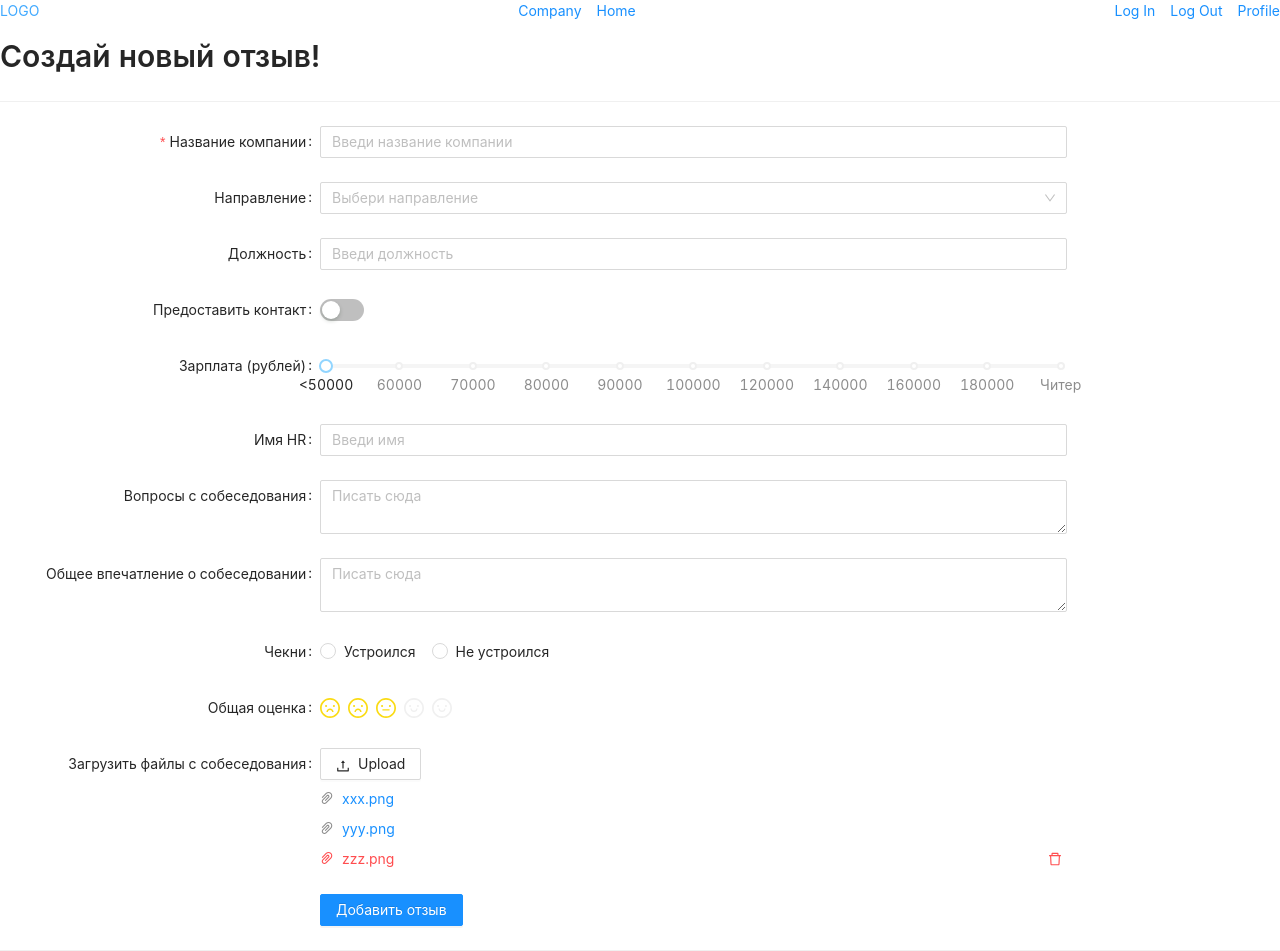
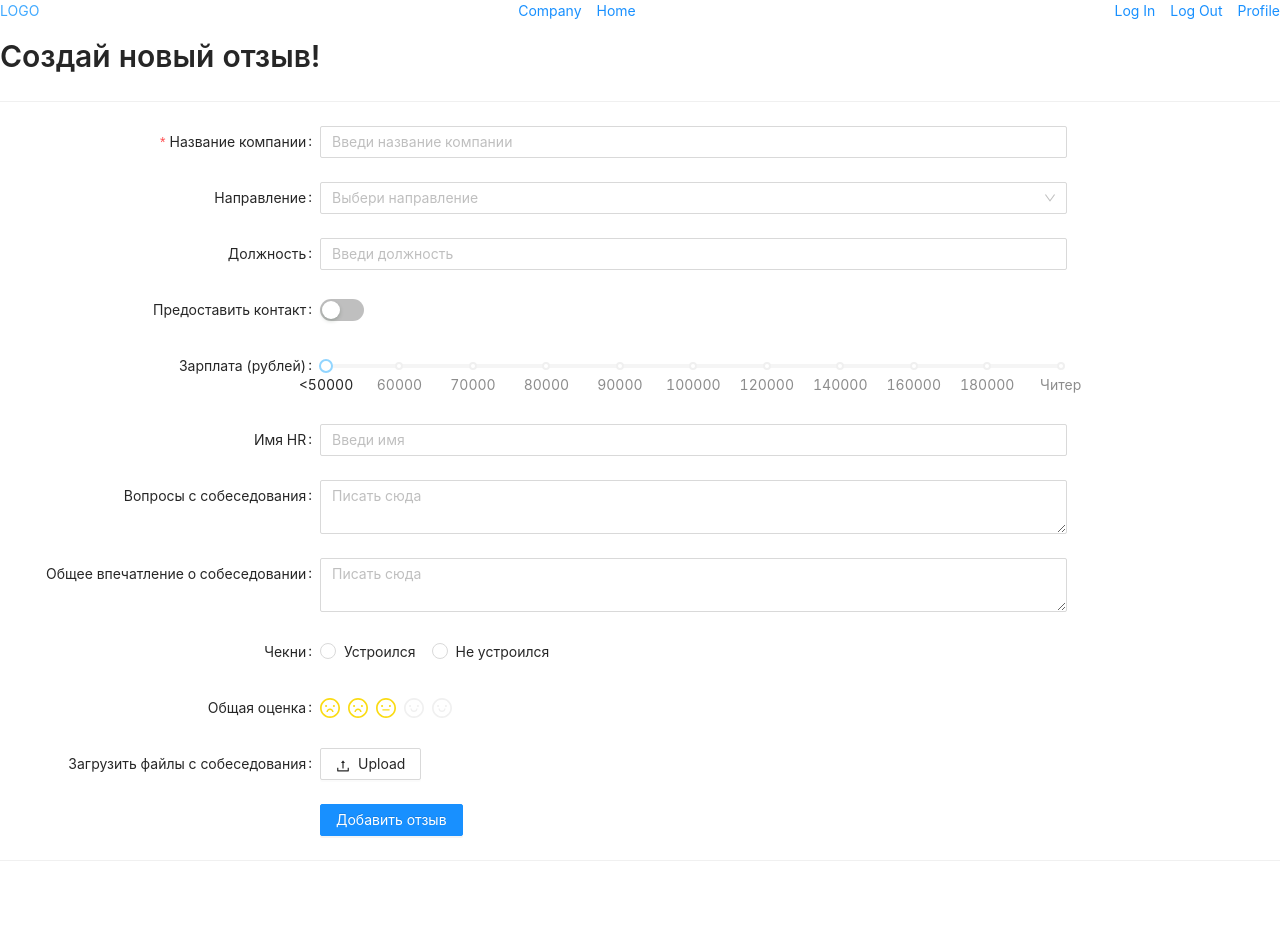
Before and after one commit to SlavaSvirov/interview, a React (Create React App) app in the folder frontend/: page /profile/addReview in a window 1280 px wide. After the commit the page ends 861 px from the top, so only its background shows below. Built offline with nearby package versions, Linux system fonts and the light colour scheme.

Commit message:
try 1 add multer

```diff
--- a/frontend/package.json
+++ b/frontend/package.json
@@ -8,6 +8,7 @@
     "@testing-library/user-event": "^12.8.3",
     "antd": "^4.16.1",
     "install": "^0.13.0",
+    "multer": "^1.4.2",
     "npm": "^7.15.1",
     "react": "^17.0.2",
     "react-dom": "^17.0.2",
--- a/frontend/src/components/AddReview/AddReview.jsx
+++ b/frontend/src/components/AddReview/AddReview.jsx
@@ -1,10 +1,25 @@
 import { Avatar } from 'antd';
 import { AntDesignOutlined } from '@ant-design/icons';
 
-import {Form,Select,InputNumber, Divider, Input,  Switch,Radio,Slider,Button, Upload,Rate,Checkbox,Row, Col, Typography} from 'antd';
+import {
+  Form,
+  Select,
+  InputNumber,
+  Divider,
+  Input,
+  Switch,
+  Radio,
+  Slider,
+  Button,
+  Upload,
+  Rate,
+  Checkbox,
+  Row,
+  Col,
+  Typography,
+} from 'antd';
 import { UploadOutlined, InboxOutlined } from '@ant-design/icons';
-import { FrownOutlined, MehOutlined, SmileOutlined} from '@ant-design/icons';
-
+import { FrownOutlined, MehOutlined, SmileOutlined } from '@ant-design/icons';
 
 const { Title } = Typography;
 
@@ -38,39 +53,38 @@ const normFile = (e) => {
 
 // =================================Для загрузки файлов==================================
 
-const props = {
-  action: 'https://www.mocky.io/v2/5cc8019d300000980a055e76',
-  onChange({ file, fileList }) {
-    if (file.status !== 'uploading') {
-      console.log(file, fileList);
-    }
-  },
-  defaultFileList: [
-    {
-      uid: '1',
-      name: 'xxx.png',
-      status: 'done',
-      response: 'Server Error 500', // custom error message to show
-      url: 'http://www.baidu.com/xxx.png',
-    },
-    {
-      uid: '2',
-      name: 'yyy.png',
-      status: 'done',
-      url: 'http://www.baidu.com/yyy.png',
-    },
-    {
-      uid: '3',
-      name: 'zzz.png',
-      status: 'error',
-      response: 'Server Error 500', // custom error message to show
-      url: 'http://www.baidu.com/zzz.png',
-    },
-  ],
-};
+// const props = {
+//   action: 'https://www.mocky.io/v2/5cc8019d300000980a055e76',
+//   onChange({ file, fileList }) {
+//     if (file.status !== 'uploading') {
+//       console.log(file, fileList);
+//     }
+//   },
+//   defaultFileList: [
+//     {
+//       uid: '1',
+//       name: 'xxx.png',
+//       status: 'done',
+//       response: 'Server Error 500', // custom error message to show
+//       url: 'http://www.baidu.com/xxx.png',
+//     },
+//     {
+//       uid: '2',
+//       name: 'yyy.png',
+//       status: 'done',
+//       url: 'http://www.baidu.com/yyy.png',
+//     },
+//     {
+//       uid: '3',
+//       name: 'zzz.png',
+//       status: 'error',
+//       response: 'Server Error 500', // custom error message to show
+//       url: 'http://www.baidu.com/zzz.png',
+//     },
+//   ],
+// };
 
 // ===================================== Компонент ADDREVIEW =======================================
-
 
 const AddReview = () => {
   const onFinish = (values) => {
@@ -79,8 +93,7 @@ const AddReview = () => {
 
   return (
     <div>
-
-<Title  level={2}>Создай новый отзыв!</Title>
+      <Title level={2}>Создай новый отзыв!</Title>
       <Divider></Divider>
       <Form
         name="validate_other"
@@ -92,7 +105,6 @@ const AddReview = () => {
           rate: 3.5,
         }}
       >
-
         <Form.Item
           name="select-multiple"
           label="Название компании"
@@ -104,7 +116,6 @@ const AddReview = () => {
             },
           ]}
         >
-
           <Select mode="multiple" placeholder="Введи название компании">
             <Option value="red">Яндекс</Option>
             <Option value="green">OZON</Option>
@@ -112,7 +123,8 @@ const AddReview = () => {
           </Select>
         </Form.Item>
 
-      <Form.Item label="Направление"
+        <Form.Item
+          label="Направление"
           rules={[
             {
               required: true,
@@ -120,7 +132,6 @@ const AddReview = () => {
             },
           ]}
         >
-
           <Select placeholder="Выбери направление">
             <Option value="china">Frontend</Option>
             <Option value="usa">Backend</Option>
@@ -128,12 +139,15 @@ const AddReview = () => {
           </Select>
         </Form.Item>
 
-        <Form.Item name={['user', 'website']} label="Должность" >
+        <Form.Item name="position" label="Должность">
           <Input placeholder="Введи должность" />
         </Form.Item>
 
-
-      <Form.Item name="switch" label="Предоставить контакт" valuePropName="checked">
+        <Form.Item
+          name="switch"
+          label="Предоставить контакт"
+          valuePropName="checked"
+        >
           <Switch />
         </Form.Item>
 
@@ -159,15 +173,15 @@ const AddReview = () => {
           />
         </Form.Item>
 
-      <Form.Item name={['user', 'website']} label="Имя HR">
+        <Form.Item name="HRname" label="Имя HR">
           <Input placeholder="Введи имя" />
         </Form.Item>
 
-      <Form.Item name={['user', 'introduction']} label="Вопросы с собеседования">
+        <Form.Item name="questions" label="Вопросы с собеседования">
           <Input.TextArea placeholder="Писать сюда" />
         </Form.Item>
 
-      <Form.Item name={['user', 'introduction']} label="Общее впечатление о собеседовании">
+        <Form.Item name="opinion" label="Общее впечатление о собеседовании">
           <Input.TextArea placeholder="Писать сюда" />
         </Form.Item>
 
@@ -178,28 +192,26 @@ const AddReview = () => {
           </Radio.Group>
         </Form.Item>
 
-
         <Form.Item name="rate" label="Общая оценка">
-    <Rate defaultValue={3} character={({ index }) => customIcons[index + 1]} />
+          <Rate
+            defaultValue={3}
+            character={({ index }) => customIcons[index + 1]}
+          />
         </Form.Item>
 
         <Form.Item
-        name="upload"
+          name="image"
           label="Загрузить файлы с собеседования"
           valuePropName="fileList"
           getValueFromEvent={normFile}
-
         >
           {/* <Upload name="logo" action="/upload.do" listType="picture">
           <Button icon={<UploadOutlined />}>Click to upload</Button>
         </Upload> */}
-<Upload {...props}>
+          <Upload>
             <Button icon={<UploadOutlined />}>Upload</Button>
           </Upload>
-
         </Form.Item>
-
-
 
         <Form.Item
           wrapperCol={{
@@ -213,13 +225,8 @@ const AddReview = () => {
         </Form.Item>
       </Form>
       <Divider plain></Divider>
-
     </div>
   );
 };
 
-
-
-
-
-export default AddReview
+export default AddReview;
--- a/frontend/src/components/CustomAutoComplete/CustomAutoComplete.jsx
+++ b/frontend/src/components/CustomAutoComplete/CustomAutoComplete.jsx
@@ -52,7 +52,10 @@ const CustomAutoComplete = () => {
         width: 1300,
         margin: 50,
       }}
-      options={options}
+      options={[{ value: 'yandex' }, { value: 'rambler' }]}
+      filterOption={(inputValue, option) =>
+        option.value.toUpperCase().indexOf(inputValue.toUpperCase()) !== -1
+      }
       onSelect={onSelect}
       onSearch={handleSearch}
     >
--- a/frontend/src/components/ProfileInfo/ProfileInfo.jsx
+++ b/frontend/src/components/ProfileInfo/ProfileInfo.jsx
@@ -1,7 +1,8 @@
 import Reviews from '../Reviews/Reviews';
+import Sort from '../Sort/Sort';
 import UploadPhoto from '../UploadPhoto/UploadPhoto';
 
-function ProfileInfo({ data }) {
+function ProfileInfo({ data, onSort }) {
   return (
     <div>
       <div>
@@ -17,9 +18,10 @@ function ProfileInfo({ data }) {
         </form>
       </div>
       <div>
+        <Sort onSort={onSort} />
         Мои последние отзывы :
         {data.map((review) => {
-          return <Reviews review={review} />;
+          return <Reviews key={review.author} review={review} />;
         })}
       </div>
     </div>
--- a/frontend/src/components/Reviews/Reviews.jsx
+++ b/frontend/src/components/Reviews/Reviews.jsx
@@ -56,8 +56,7 @@ const Reviews = ({ review }) => {
         </div>
         <div className="main">
           <div className="author d-flex">
-            <span>{review.author}</span>
-            <span>{moment().fromNow()}</span>
+            <span>{review.author}</span> <span>{moment().fromNow()}</span>
           </div>
           <div>
             <span>{review.created}</span>
@@ -69,7 +68,6 @@ const Reviews = ({ review }) => {
           <div>ЗП: {review.salary}</div>
           <div>Собеседовал: {review.interviewee}</div>
           <div>Вопросы на собеседовании: {review.questions}</div>
-          <div>Собеседовал: {review.interviewee}</div>
           <div className="content">
             <p>{review.review}</p>
           </div>
--- a/frontend/src/components/UploadPhoto/UploadPhoto.jsx
+++ b/frontend/src/components/UploadPhoto/UploadPhoto.jsx
@@ -12,14 +12,21 @@ const UploadPhoto = () => {
     },
   ]);
 
-  const onChange = ({ fileList: newFileList }) => {
-    setFileList(newFileList);
+  const onChange = (e) => {
+    console.log(e);
+    // {
+    //   fileList: newFileList;
+    // }
+    // let formData = new FormData();
+    // formData.append('avatar', e.file.originFileObj);
+    // axios.post('/image');
+    // setFileList(newFileList);
   };
 
-  const onPreview = async file => {
+  const onPreview = async (file) => {
     let src = file.url;
     if (!src) {
-      src = await new Promise(resolve => {
+      src = await new Promise((resolve) => {
         const reader = new FileReader();
         reader.readAsDataURL(file.originFileObj);
         reader.onload = () => resolve(reader.result);
@@ -34,7 +41,8 @@ const UploadPhoto = () => {
   return (
     <div>
       <Upload
-    // <ImgCrop rotate>
+        // <ImgCrop rotate>
+        name="image"
         action="https://www.mocky.io/v2/5cc8019d300000980a055e76"
         listType="picture-card"
         fileList={fileList}
@@ -43,13 +51,9 @@ const UploadPhoto = () => {
       >
         {fileList.length < 5 && '+ Upload'}
       </Upload>
-
-      </div>
-      // </ImgCrop>
+    </div>
+    // </ImgCrop>
   );
 };
 
-
-
-
-export default UploadPhoto
+export default UploadPhoto;
```
Also changed, not shown: frontend/src/App.jsx (+7 -7 lines), frontend/src/redux/initState.js (renamed from frontend/redux/initState.js), frontend/src/redux/reducers/reviewsReducer.js (renamed from frontend/redux/reducers/reviewsReducer.js), frontend/src/redux/reducers/rootReducer.js (renamed from frontend/redux/reducers/rootReducer.js), frontend/src/redux/types/types.js (renamed from frontend/redux/types/types.js), 1 other file (tests, documents, lock files or other folders). Lines whose indentation alone changed are shown as unchanged.
